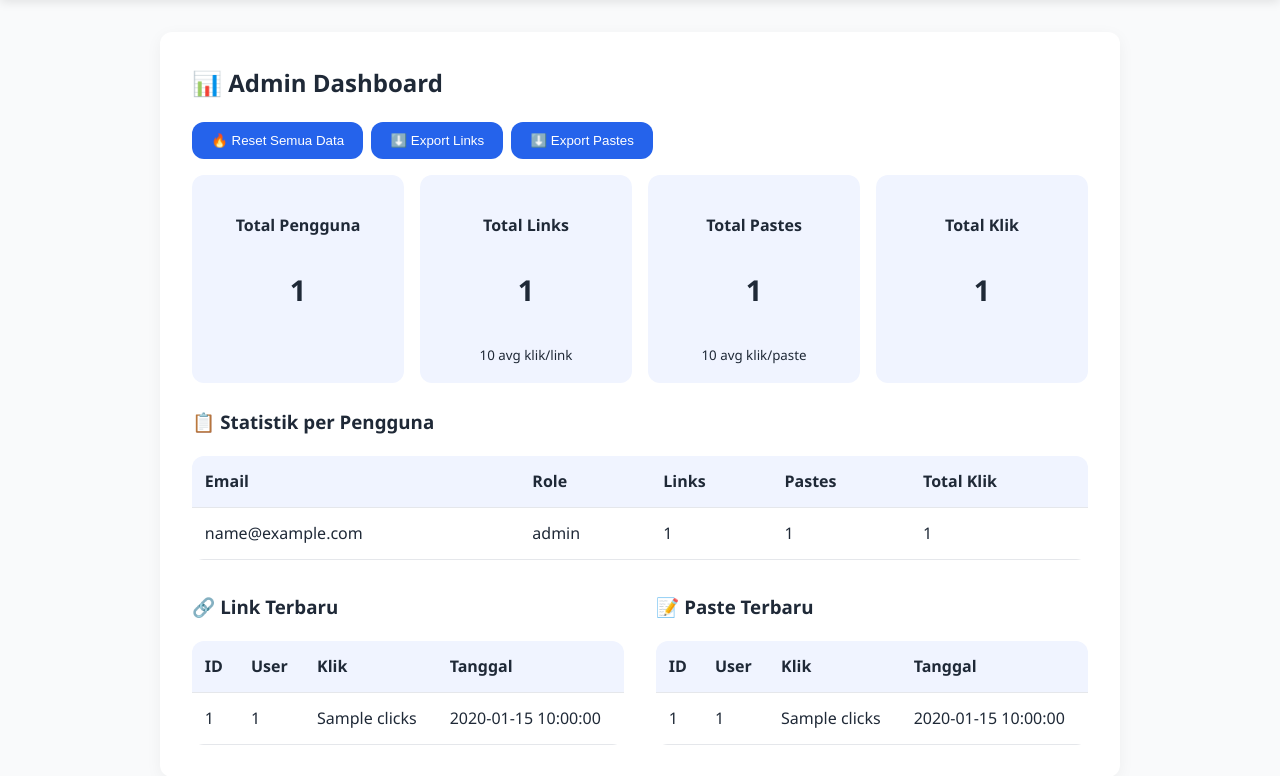
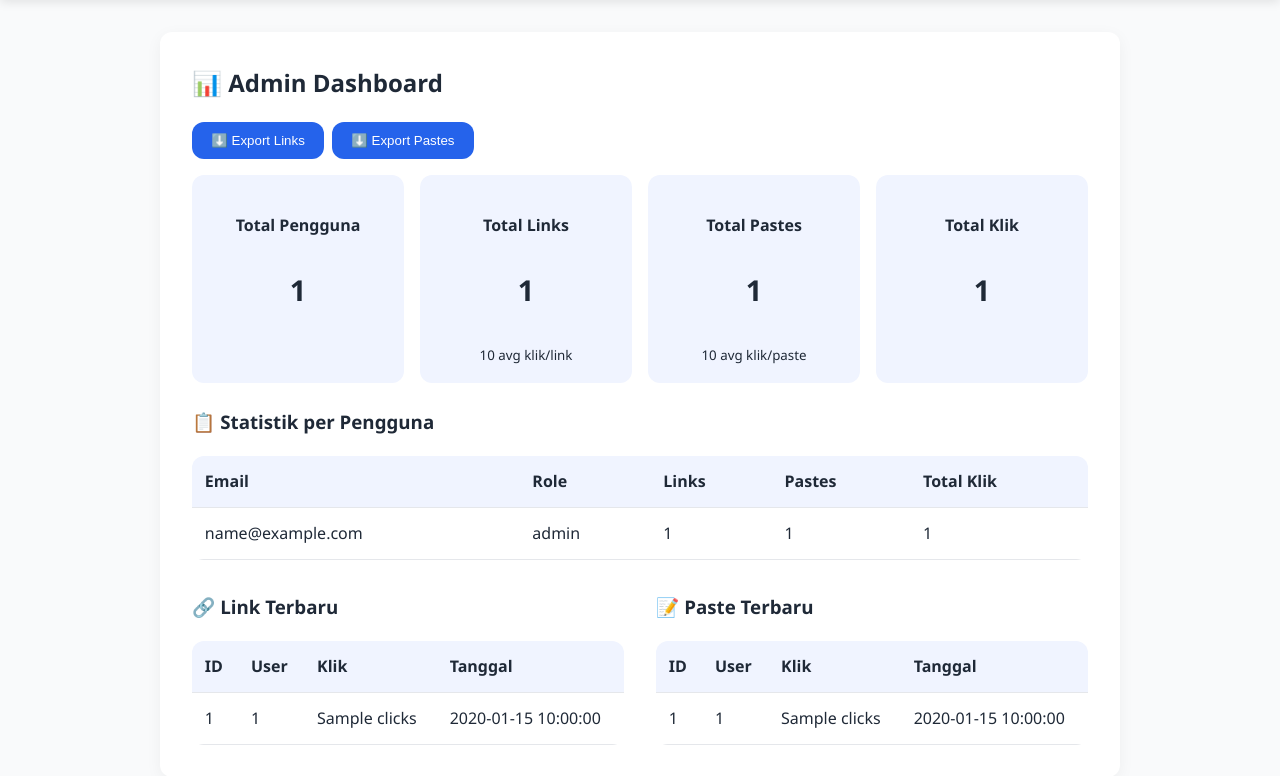
Before and after one commit to ranggawaridat/safelink, a FastAPI app: template templates/admin_dashboard.html in a window 1280 px wide. Shown: the part 74-850 px from the top of the page. Run offline with FastAPI, Linux system fonts and the light colour scheme; the template is opened without the code that fills it: most values are stand-ins (such as "Sample title", 1, 10 or a date in 2020).

Commit message:
Remove reset data functionality from admin dashboard and associated confirmation prompts

```diff
--- a/templates/admin_dashboard.html
+++ b/templates/admin_dashboard.html
@@ -6,24 +6,9 @@
 
 <!-- Tombol Aksi -->
 <div style="display: flex; flex-wrap: wrap; gap: 0.5rem; margin-bottom: 1rem;">
-  <form action="/admin/reset" method="post">
-    <button type="submit">🔥 Reset Semua Data</button>
-  </form>
   <a href="/admin/export/links"><button>⬇️ Export Links</button></a>
   <a href="/admin/export/pastes"><button>⬇️ Export Pastes</button></a>
 </div>
-
-<!-- Konfirmasi Reset -->
-{% if confirm == "true" %}
-<div style="background: #fef3c7; border: 1px solid #facc15; padding: 1rem; border-radius: var(--radius); margin-bottom: 1rem;">
-  <h3>⚠️ Konfirmasi Reset</h3>
-  <p>Semua data <b>links</b> dan <b>pastes</b> akan dihapus permanen. Lanjutkan?</p>
-  <form action="/admin/reset?confirm=true" method="post" style="display:inline;">
-    <button style="background:#dc2626;">Ya, Hapus Semua</button>
-  </form>
-  <a href="/admin"><button style="background:#6b7280;">Batal</button></a>
-</div>
-{% endif %}
 
 <!-- Statistik -->
 <div style="display: grid; grid-template-columns: repeat(auto-fit, minmax(180px, 1fr)); gap: 1rem; margin-bottom: 1.5rem;">
```
Also changed, not shown: routes/admin.py (+0 -32 lines).
